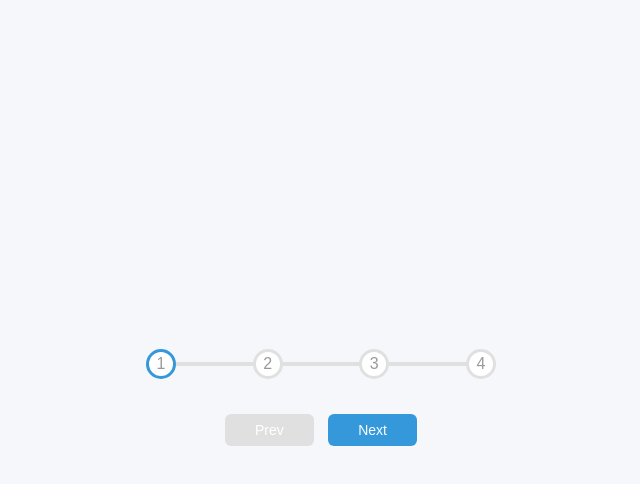
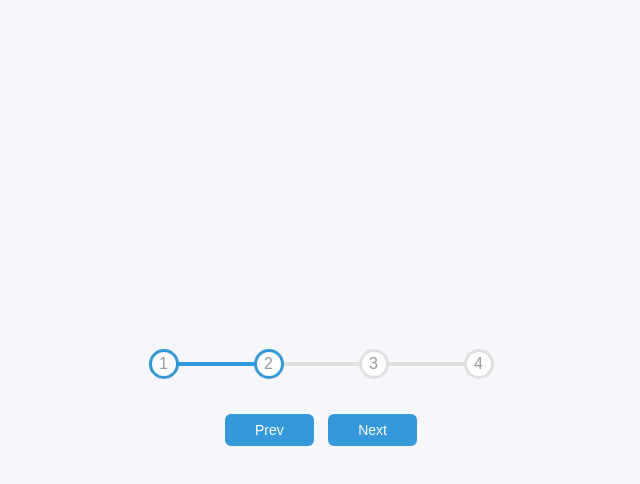
Before and after one commit to LucasCaixeta/progress-steps, a plain HTML site: page index.html in a window 1280 px wide. Both pictures are taken after a click on the button "Next". Shown: the whole page, without its empty margins (319-959 px from the left). Drawn offline with Linux system fonts and the light colour scheme; a web font is replaced by a local one.

Commit message:
Add the logic for the progress-steps with vanilla js

```diff
--- a/index.html
+++ b/index.html
@@ -22,7 +22,7 @@
     <div class="container">
       <div class="progress-container">
         <div class="progress" id="progress"></div>
-        <div class="circle active">1</div>
+        <div class="circle">1</div>
         <div class="circle">2</div>
         <div class="circle">3</div>
         <div class="circle">4</div>
--- a/script.js
+++ b/script.js
@@ -0,0 +1,49 @@
+const progress = document.getElementById('progress');
+const prev = document.getElementById('prev');
+const next = document.getElementById('next');
+const circles = document.querySelectorAll('.circle');
+
+let currentActive = 1;
+
+next.addEventListener('click', () => {
+  currentActive++;
+
+  if (currentActive > circles.length) {
+    currentActive = circles.length;
+  }
+
+  update();
+});
+
+prev.addEventListener('click', () => {
+  currentActive--;
+
+  if (currentActive < 1) {
+    currentActive = 1;
+  }
+  update();
+});
+
+function update() {
+  circles.forEach((circle, index) => {
+    if (index < currentActive) {
+      circle.classList.add('active');
+    } else {
+      circle.classList.remove('active');
+    }
+  });
+
+  const actives = document.querySelectorAll('.active');
+
+  progress.style.width =
+    ((actives.length - 1) / (circles.length - 1)) * 100 + '%';
+
+  if (currentActive === 1) {
+    prev.disabled = true;
+  } else if (currentActive === circles.length) {
+    next.disabled = true;
+  } else {
+    prev.disabled = false;
+    next.disabled = false;
+  }
+}
--- a/style.css
+++ b/style.css
@@ -30,7 +30,7 @@
   position: relative;
   margin-bottom: 30px;
   max-width: 100%;
-  width: 350px;
+  width: 345px;
 }
 
 .progress-container::before {
```
